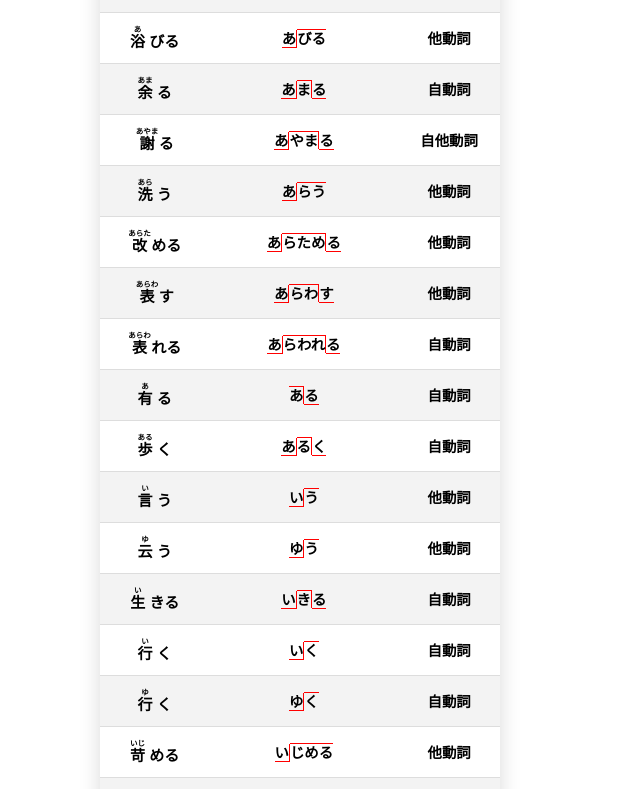
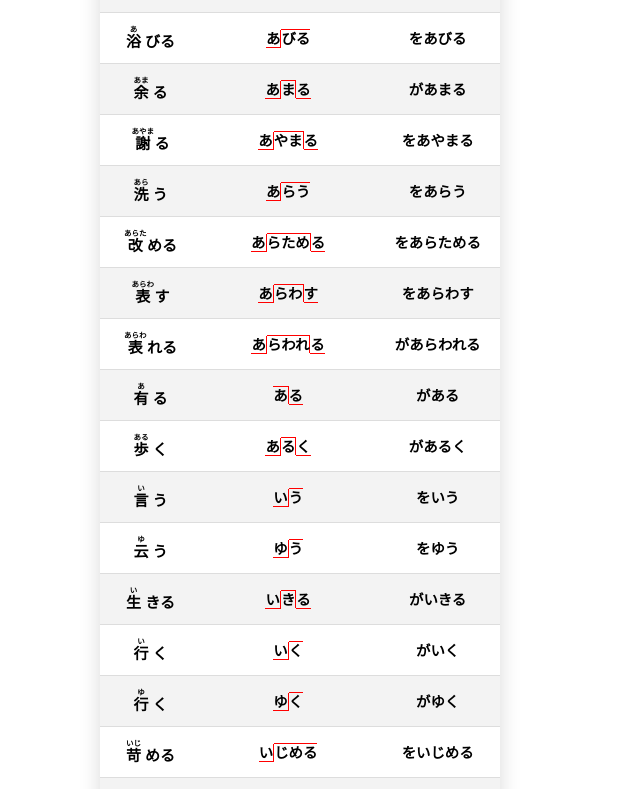
Before and after one commit to JoshuaMChan/japanese_word, a Vue app: page / in a window 1280 px wide. Shown: the part 845-1634 px from the top of the page, without its empty margins (0-640 px from the left). Built offline with nearby package versions, Linux system fonts and the light colour scheme.

Commit message:
change last col display

```diff
--- a/src/App.vue
+++ b/src/App.vue
@@ -1,7 +1,7 @@
 <script setup lang="ts">
 import { ref, onMounted, onUnmounted, nextTick } from 'vue'
 import verbs from './assets/verbs.json'
-import {TRANSITIVITY_JA} from './utils/transitivity.ts'
+import {TRANSITIVITY_JA} from './constants/transitivity.ts'
 import {
   Verb
 } from './types/verb'
@@ -93,6 +93,27 @@ const activeKanji = (v: Verb): string => {
   const idx = kanjiTick.value % v.kanjiStart.length
   return v.kanjiStart[idx]
 }
+
+// ===== 自他动词显示逻辑 =====
+const getTransitivityDisplay = (v: Verb): { particle: string; text: string } => {
+  const fullText = v.kanaStart + v.kanaEnd
+
+  if (v.transitivity === 'VT') {
+    // 他動詞：を + kanaStart + kanaEnd
+    return { particle: 'を', text: fullText }
+  } else if (v.transitivity === 'VI') {
+    // 自動詞：が + kanaStart + kanaEnd
+    return { particle: 'が', text: fullText }
+  } else if (v.transitivity === 'VIT') {
+    // 自他動詞：を和が渐变交替
+    const particles = ['を', 'が']
+    const idx = kanjiTick.value % particles.length
+    return { particle: particles[idx], text: fullText }
+  } else {
+    // 其他情况：显示原来的标签
+    return { particle: '', text: transLabel(v.transitivity) }
+  }
+}
 </script>
 
 <template>
@@ -144,7 +165,18 @@ const activeKanji = (v: Verb): string => {
               </template>
             </th>
 
-            <th>{{ transLabel(v.transitivity) }}</th>
+            <th>
+              <template v-if="v.transitivity === 'VIT'">
+                <transition name="kanji-fancy" mode="out-in">
+                  <span :key="getTransitivityDisplay(v).particle" class="particle-transition">
+                    {{ getTransitivityDisplay(v).particle }}
+                  </span>
+                </transition>{{ getTransitivityDisplay(v).text }}
+              </template>
+              <template v-else>
+                {{ getTransitivityDisplay(v).particle }}{{ getTransitivityDisplay(v).text }}
+              </template>
+            </th>
           </tr>
           </tbody>
         </table>
--- a/src/assets/style.css
+++ b/src/assets/style.css
@@ -134,6 +134,13 @@ h1 {
     transform: translateY(-3px);
 }
 
+.particle-transition {
+    display: inline-block;
+    margin: 0;
+    padding: 0;
+    vertical-align: baseline;
+}
+
 .toggle-row {
     margin-left: 20px;
     margin-bottom: 8px;
--- a/src/types/verb.ts
+++ b/src/types/verb.ts
@@ -1,4 +1,4 @@
-import {TransitivityCode} from "../utils/transitivity.ts";
+import {TransitivityCode} from "../constants/transitivity.ts";
 
 export interface Verb {
     kanaStart: string
```
Also changed, not shown: src/constants/transitivity.ts (renamed from src/utils/transitivity.ts).
